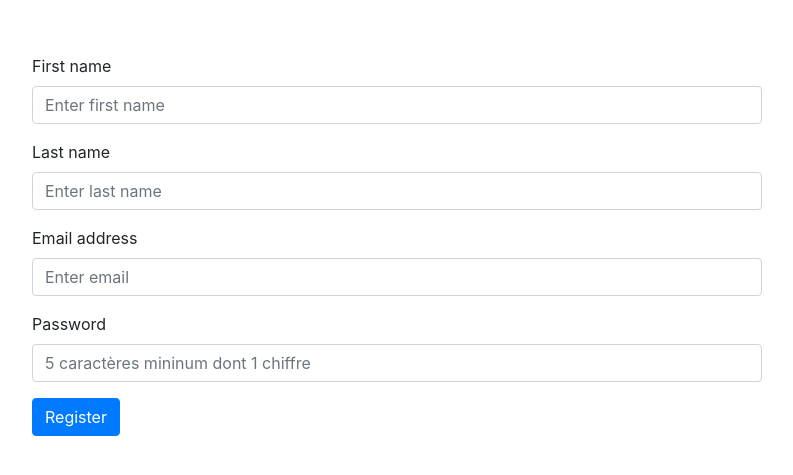
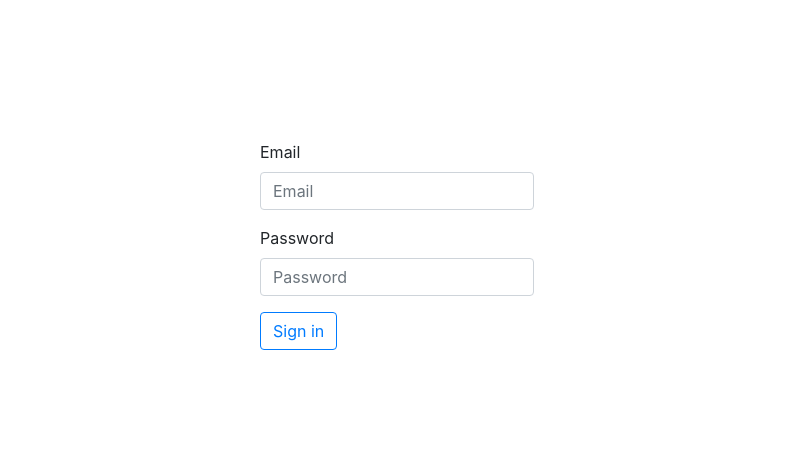
Before and after one commit to nicholas570/Jwt-Bcrypt-Auth, a React (Create React App) app in the folder front/front-app/: page /signin in a window 1280 px wide. Shown: the part 147-622 px from the top of the page, without its empty margins (243-1036 px from the left). Built offline with nearby package versions, Linux system fonts and the light colour scheme.

Commit message:
Created a router and signin component'

```diff
--- a/front/front-app/package.json
+++ b/front/front-app/package.json
@@ -11,6 +11,7 @@
     "react": "^17.0.1",
     "react-bootstrap": "^1.4.0",
     "react-dom": "^17.0.1",
+    "react-router-dom": "^5.2.0",
     "react-scripts": "4.0.1",
     "web-vitals": "^0.2.4"
   },
--- a/front/front-app/src/App.jsx
+++ b/front/front-app/src/App.jsx
@@ -1,12 +1,7 @@
-import './App.css';
-import Register from './components/Register';
+import Router from './components/router/Router';
 
 function App() {
-  return (
-    <div className='App'>
-      <Register />
-    </div>
-  );
+  return <Router />;
 }
 
 export default App;
--- /dev/null
+++ b/front/front-app/src/components/commons/RegisterForm.jsx
@@ -0,0 +1,130 @@
+import { useState } from 'react';
+import axios from 'axios';
+
+import { Container, Row, Col, Form, Button } from 'react-bootstrap/';
+
+function Register() {
+  const [validated, setValidated] = useState(false);
+  const [result, setResult] = useState({ message: '', error: '' });
+  const [state, setState] = useState({
+    firstName: '',
+    lastName: '',
+    email: '',
+    password: '',
+  });
+
+  const handleChange = (event) => {
+    const { name, value } = event.target;
+
+    setState({
+      ...state,
+      [name]: value,
+    });
+  };
+
+  const handleSubmit = (e) => {
+    e.preventDefault();
+    const form = e.currentTarget;
+    if (form.checkValidity()) {
+      setValidated(true);
+
+      axios
+        .post('http://localhost:5001/api/auth/register', { ...state })
+        .then(({ data }) => {
+          console.log(data);
+          setResult({ error: data.error, message: data.message });
+        })
+        .catch((err) => {
+          if (err.response === undefined) {
+            setResult({
+              message: 'Something went wrong',
+              error: '',
+            });
+          } else {
+            setResult({
+              message: err.response.data.message,
+              error: err.response.data.error,
+            });
+          }
+        });
+
+      setState({
+        firstName: '',
+        lastName: '',
+        email: '',
+        password: '',
+      });
+      setValidated(false);
+    }
+  };
+
+  return (
+    <Container>
+      <Row className='d-flex justify-content-center'>
+        <Col md={8}>
+          <Form onSubmit={handleSubmit}>
+            <Form.Group>
+              <Form.Label>First name</Form.Label>
+              <Form.Control
+                type='text'
+                placeholder='Enter first name'
+                name='firstName'
+                onChange={handleChange}
+                value={state.firstName}
+                required
+              />
+            </Form.Group>
+
+            <Form.Group>
+              <Form.Label>Last name</Form.Label>
+              <Form.Control
+                type='text'
+                placeholder='Enter last name'
+                name='lastName'
+                onChange={handleChange}
+                value={state.lastName}
+                required
+              />
+            </Form.Group>
+
+            <Form.Group>
+              <Form.Label>Email address</Form.Label>
+              <Form.Control
+                type='email'
+                placeholder='Enter email'
+                name='email'
+                onChange={handleChange}
+                value={state.email}
+                required
+              />
+            </Form.Group>
+
+            <Form.Group>
+              <Form.Label>Password</Form.Label>
+              <Form.Control
+                type='password'
+                placeholder='5 caractères mininum dont 1 chiffre'
+                name='password'
+                onChange={handleChange}
+                value={state.password}
+                required
+              />
+            </Form.Group>
+
+            <Button variant='outline-primary' type='submit'>
+              Register
+            </Button>
+          </Form>
+          {result && (
+            <>
+              <p>{result.message}</p>
+              <p>{result.error}</p>
+            </>
+          )}
+        </Col>
+      </Row>
+    </Container>
+  );
+}
+
+export default Register;
--- /dev/null
+++ b/front/front-app/src/components/router/Router.jsx
@@ -0,0 +1,20 @@
+import React from 'react';
+import { BrowserRouter, Switch, Route } from 'react-router-dom';
+
+import Auth from '../views/Auth';
+import Register from '../views/Register';
+import SignIn from '../views/SignIn';
+
+function Router() {
+  return (
+    <BrowserRouter>
+      <Switch>
+        <Route path='/register' component={Register} />
+        <Route path='/signin' component={SignIn} />
+        <Route exact path='/' component={Auth} />
+      </Switch>
+    </BrowserRouter>
+  );
+}
+
+export default Router;
--- /dev/null
+++ b/front/front-app/src/components/views/Auth.jsx
@@ -0,0 +1,33 @@
+import React from 'react';
+import { Link } from 'react-router-dom';
+
+import { Container, Row, Col, Button } from 'react-bootstrap/';
+
+import style from '../../css/Register.module.css';
+
+function Auth() {
+  return (
+    <Container fluid className={style.container}>
+      <Row className='m-3'>
+        <Col>
+          <Link to='/register'>
+            <Button variant='outline-primary' size='lg'>
+              Sign up
+            </Button>
+          </Link>
+        </Col>
+      </Row>
+      <Row className='m-3'>
+        <Col>
+          <Link to='/signin'>
+            <Button variant='outline-primary' size='lg'>
+              Sign in
+            </Button>
+          </Link>
+        </Col>
+      </Row>
+    </Container>
+  );
+}
+
+export default Auth;
--- /dev/null
+++ b/front/front-app/src/components/views/Register.jsx
@@ -0,0 +1,14 @@
+import React from 'react';
+import RegisterForm from '../commons/RegisterForm';
+
+import style from '../../css/Register.module.css';
+
+function Register() {
+  return (
+    <div className={style.container}>
+      <RegisterForm />
+    </div>
+  );
+}
+
+export default Register;
--- a/front/front-app/src/components/Register.jsx
+++ b/front/front-app/src/components/views/SignIn.jsx
@@ -1,17 +1,14 @@
-import { useState } from 'react';
+import React, { useState } from 'react';
 import axios from 'axios';
 
 import { Container, Row, Col, Form, Button } from 'react-bootstrap/';
 
-function Register() {
+import style from '../../css/Register.module.css';
+
+function SignIn() {
+  const [state, setState] = useState({ email: '', password: '' });
   const [validated, setValidated] = useState(false);
   const [result, setResult] = useState({ message: '', error: '' });
-  const [state, setState] = useState({
-    firstName: '',
-    lastName: '',
-    email: '',
-    password: '',
-  });
 
   const handleChange = (event) => {
     const { name, value } = event.target;
@@ -29,7 +26,7 @@ function Register() {
       setValidated(true);
 
       axios
-        .post('http://localhost:5001/api/auth/register', { ...state })
+        .post('http://localhost:5001/api/auth/signIn', { ...state })
         .then(({ data }) => {
           console.log(data);
           setResult({ error: data.error, message: data.message });
@@ -49,8 +46,6 @@ function Register() {
         });
 
       setState({
-        firstName: '',
-        lastName: '',
         email: '',
         password: '',
       });
@@ -59,39 +54,15 @@ function Register() {
   };
 
   return (
-    <Container>
-      <Row className='d-flex justify-content-center'>
-        <Col md={8}>
+    <Container fluid className={style.container}>
+      <Row className='m-3'>
+        <Col>
           <Form onSubmit={handleSubmit}>
             <Form.Group>
-              <Form.Label>First name</Form.Label>
-              <Form.Control
-                type='text'
-                placeholder='Enter first name'
-                name='firstName'
-                onChange={handleChange}
-                value={state.firstName}
-                required
-              />
-            </Form.Group>
-
-            <Form.Group>
-              <Form.Label>Last name</Form.Label>
-              <Form.Control
-                type='text'
-                placeholder='Enter last name'
-                name='lastName'
-                onChange={handleChange}
-                value={state.lastName}
-                required
-              />
-            </Form.Group>
-
-            <Form.Group>
-              <Form.Label>Email address</Form.Label>
+              <Form.Label>Email</Form.Label>
               <Form.Control
                 type='email'
-                placeholder='Enter email'
+                placeholder='Email'
                 name='email'
                 onChange={handleChange}
                 value={state.email}
@@ -103,7 +74,7 @@ function Register() {
               <Form.Label>Password</Form.Label>
               <Form.Control
                 type='password'
-                placeholder='5 caractères mininum dont 1 chiffre'
+                placeholder='Password'
                 name='password'
                 onChange={handleChange}
                 value={state.password}
@@ -111,8 +82,8 @@ function Register() {
               />
             </Form.Group>
 
-            <Button variant='primary' type='submit'>
-              Register
+            <Button variant='outline-primary' type='submit'>
+              Sign in
             </Button>
           </Form>
           {result && (
@@ -127,4 +98,4 @@ function Register() {
   );
 }
 
-export default Register;
+export default SignIn;
--- a/front/front-app/src/App.css
+++ b/front/front-app/src/css/Register.module.css
@@ -1,5 +1,6 @@
-.App {
+.container {
   display: flex;
+  flex-direction: column;
   justify-content: center;
   align-items: center;
   height: 100vh;
```
Also changed, not shown: 2 other files (tests, documents, lock files or other folders).
